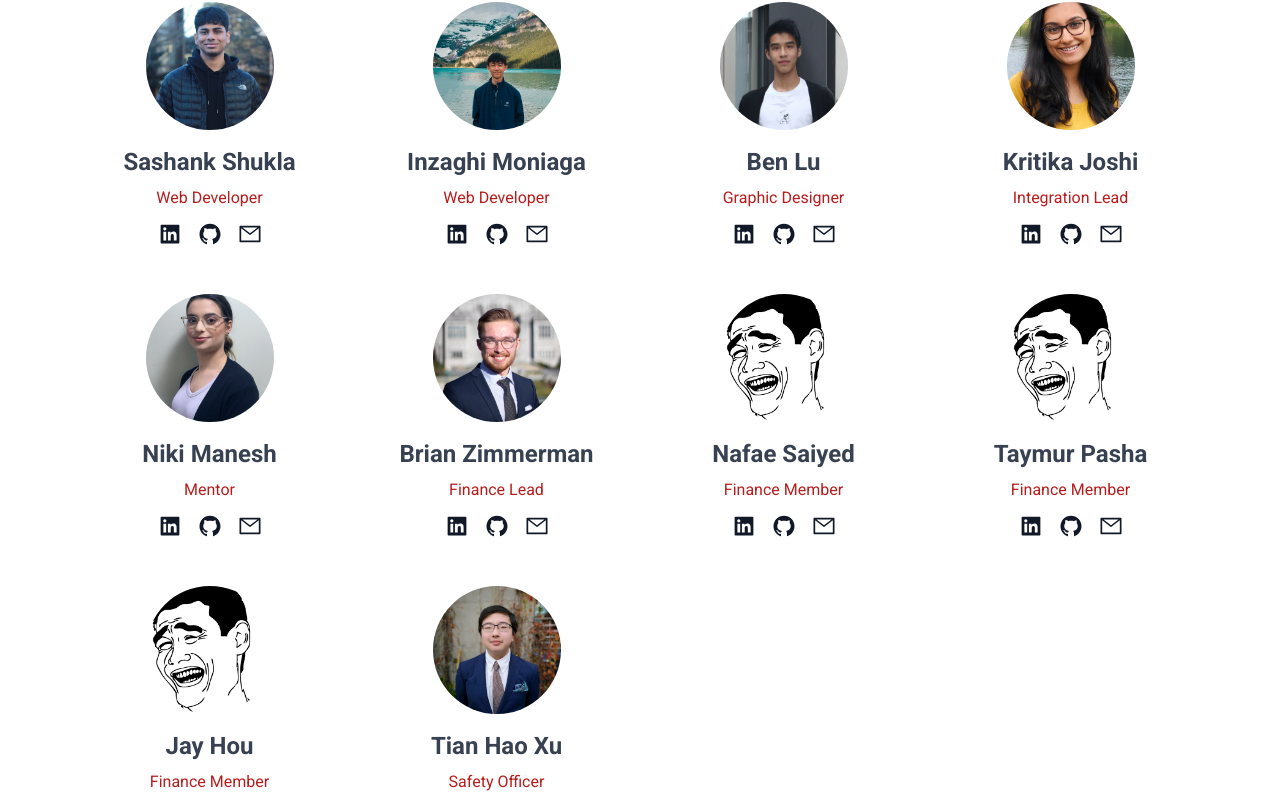
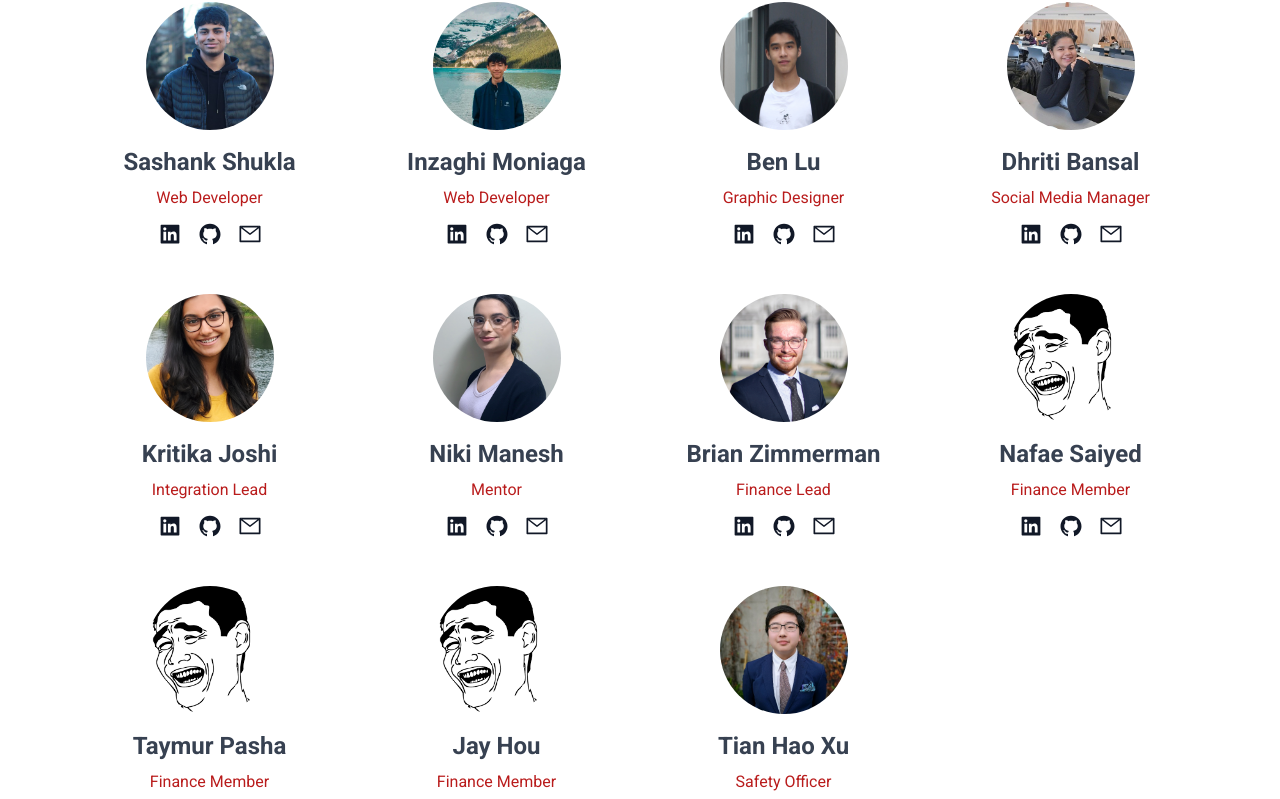
Before and after one commit to SteveIsnthere/openrobotics_website, a React (Create React App) app: page / in a window 1280 px wide. Shown: the part 1455-2254 px from the top of the page. Built offline with nearby package versions, Linux system fonts and the light colour scheme; the HTML template or start-up script is replaced by a standard one.

Commit message:
added dhriti

```diff
--- a/src/components/Team/Team.tsx
+++ b/src/components/Team/Team.tsx
@@ -30,6 +30,7 @@ const Team = () => {
     new Person("Sashank Shukla"  , 'Web Developer'    , 'im' , 'im' , 'assets/img/admin/sashank.jpg'   , 'im'),
     new Person("Inzaghi Moniaga" , 'Web Developer'    , 'im' , 'im' , 'assets/img/admin/inzaghi.jpg'   , 'im'),
     new Person("Ben Lu"          , 'Graphic Designer' , 'im' , 'im' , 'assets/img/admin/ben.png'       , 'im'),
+    new Person("Dhriti Bansal" ,   'Social Media Manager' , 'im' , 'im' , 'assets/img/admin/dhriti.jpg', 'im'),
     new Person("Kritika Joshi"   , 'Integration Lead' , 'im' , 'im' , 'assets/img/admin/kritika.png'   , 'im'),
     new Person("Niki Manesh"     , 'Mentor'           , 'im' , 'im' , 'assets/img/admin/niki.png'      , 'im'),
     new Person("Brian Zimmerman" , 'Finance Lead'     , 'im' , 'im' , 'assets/img/admin/brian.png'     , 'im'),
```
Also changed, not shown: public/assets/img/admin/dhriti.jpg (added).
